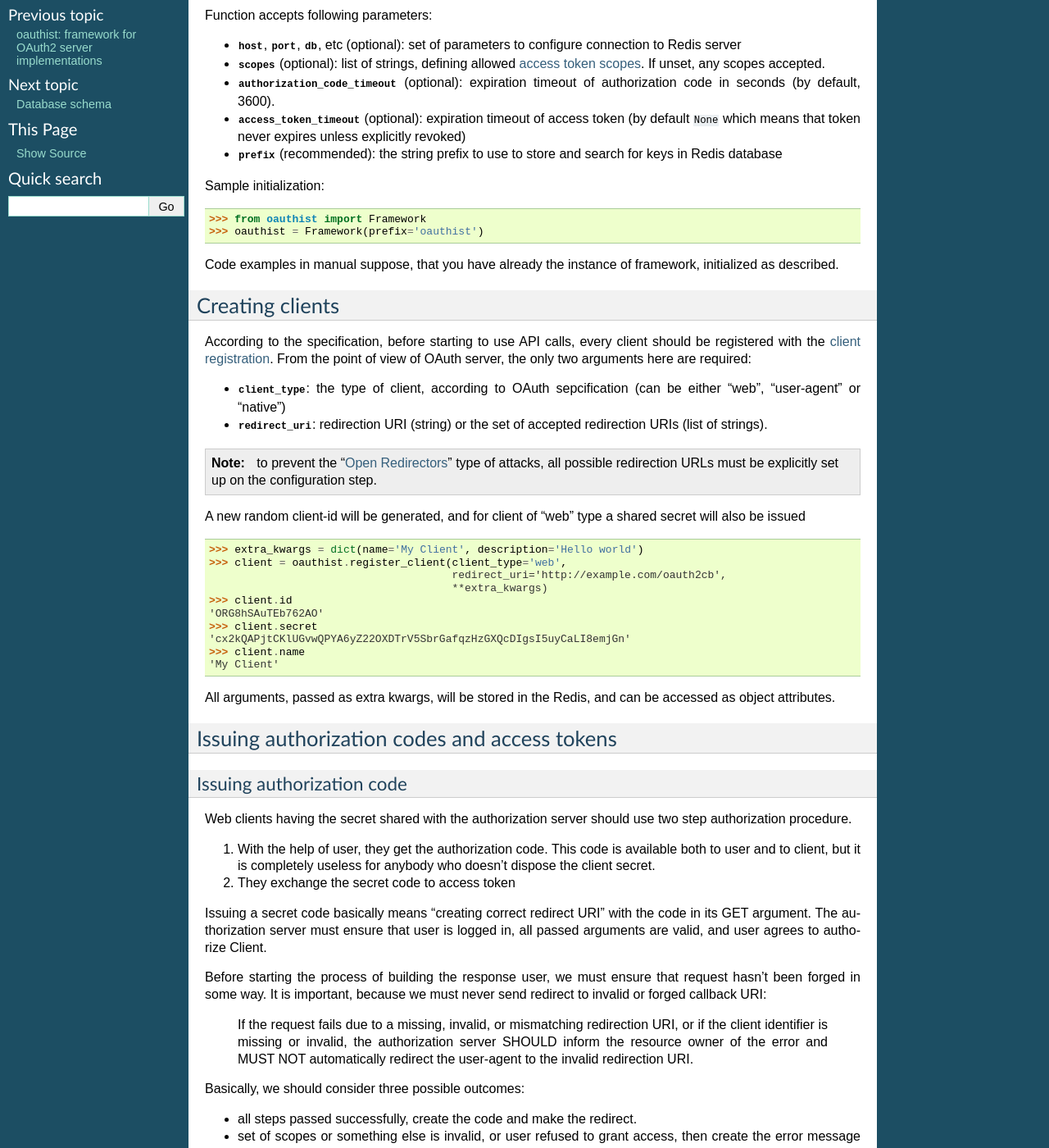
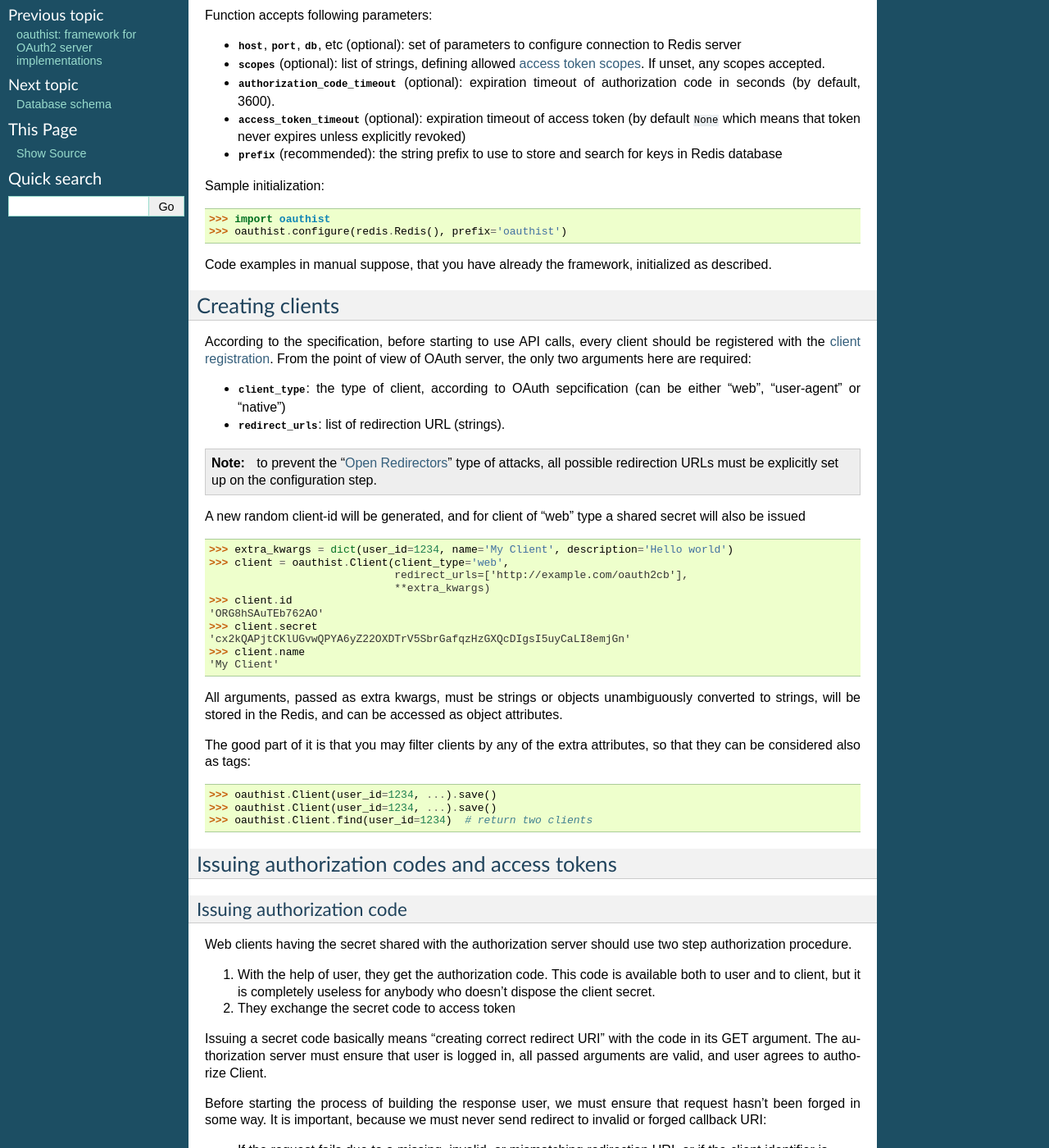
Before and after one commit to Doist/oauthist, a Sphinx documentation site: the page built from docs/getting_started.rst, in a window 1280 px wide and 1400 px high, scrolled down 397 px. Shown: the whole window at 82% size. Built offline with Sphinx 7.4.7, drawn with Linux system fonts in a browser that asks for light colours.

Commit message:
Changed the oauthist core once again.
- get rid of oauthist.Framework class in favour of global objects
- use oauthist.orm to store Clients and to work with them

```diff
--- a/docs/getting_started.rst
+++ b/docs/getting_started.rst
@@ -48,11 +48,11 @@ Sample initialization:
 
 .. code-block:: python
 
-   >>> from oauthist import Framework
-   >>> oauthist = Framework(prefix='oauthist')
+   >>> import oauthist
+   >>> oauthist.configure(redis.Redis(), prefix='oauthist')
 
-Code examples in manual suppose, that you have already the instance of
-framework, initialized as described.
+Code examples in manual suppose, that you have already the framework,
+initialized as described.
 
 .. _getting_started_creating_clients:
 
@@ -65,8 +65,7 @@ OAuth server, the only two arguments here are required:
 
 - :option:`client_type`: the type of client, according to OAuth sepcification
   (can be either "web", "user-agent" or "native")
-- :option:`redirect_uri`: redirection URI (string) or the set of accepted
-  redirection URIs (list of strings).
+- :option:`redirect_urls`: list of redirection URL (strings).
 
 .. note:: to prevent the "`Open Redirectors`_" type of attacks, all possible
           redirection URLs must be explicitly set up on the configuration step.
@@ -76,10 +75,10 @@ secret will also be issued
 
 .. code-block:: python
 
-   >>> extra_kwargs = dict(name='My Client', description='Hello world')
-   >>> client = oauthist.register_client(client_type='web',
-                                         redirect_uri='http://example.com/oauth2cb',
-                                         **extra_kwargs)
+   >>> extra_kwargs = dict(user_id=1234, name='My Client', description='Hello world')
+   >>> client = oauthist.Client(client_type='web',
+                                redirect_urls=['http://example.com/oauth2cb'],
+                                **extra_kwargs)
    >>> client.id
    'ORG8hSAuTEb762AO'
    >>> client.secret
@@ -87,8 +86,19 @@ secret will also be issued
    >>> client.name
    'My Client'
 
-All arguments, passed as extra kwargs, will be stored in the Redis, and can be
-accessed as object attributes.
+All arguments, passed as extra kwargs, must be strings or objects unambiguously
+converted to strings, will be stored in the Redis, and can be accessed as
+object attributes.
+
+The good part of it is that you may filter clients by any of the extra
+attributes, so that they can be considered also as tags:
+
+.. code-block:: python
+
+   >>> oauthist.Client(user_id=1234, ...).save()
+   >>> oauthist.Client(user_id=1234, ...).save()
+   >>> oauthist.Client.find(user_id=1234)  # return two clients
+
 
 .. _client registration: http://tools.ietf.org/html/rfc6749#section-2
 .. _access token scopes: http://tools.ietf.org/html/rfc6749#section-3.3
--- a/oauthist/__init__.py
+++ b/oauthist/__init__.py
@@ -1 +1 @@
-from oauthist.framework import Framework
+from oauthist.framework import *
```
Also changed, not shown: 3 other files.
